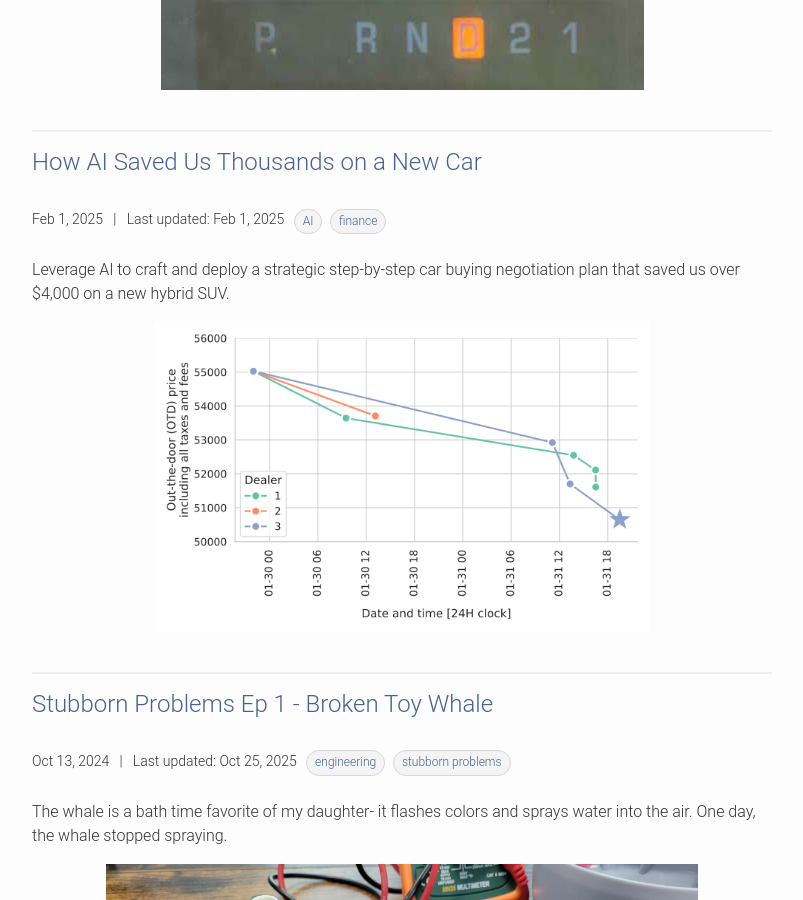
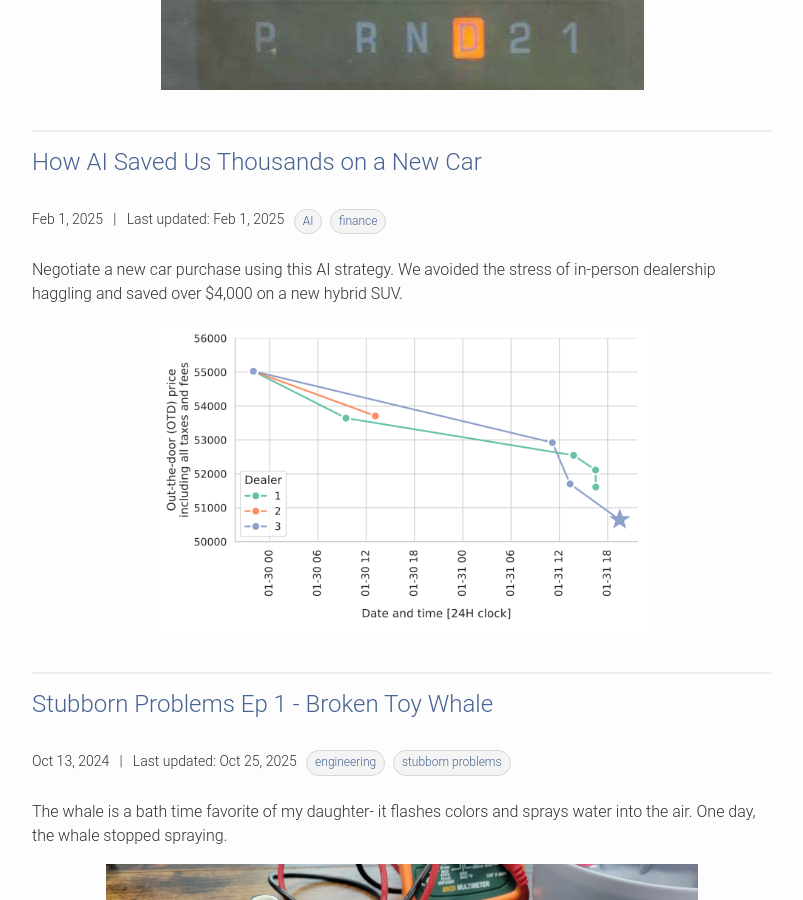
Before and after one commit to dcroote/dcroote.github.io, a Jekyll site: the page built from index.html, in a window 1280 px wide and 900 px high, scrolled down 8192 px. Shown: the whole window, without its empty margins (238-1041 px from the left). Built offline with Jekyll 4.4.1, drawn with Linux system fonts in a browser that asks for light colours; some web fonts are replaced.

Commit message:
fix: post description

```diff
--- a/_posts/2025-02-01-ai-car-negotiations.md
+++ b/_posts/2025-02-01-ai-car-negotiations.md
@@ -5,7 +5,7 @@ image: images/ai-car-negotiations/otd-price-negotiations.webp
 image-alt: Visualization of out-the-door price negotiations
 last_modified_at: 2025-02-01 17:00:00 -0700
 comments: false
-description: Leverage AI to craft and deploy a strategic step-by-step car buying negotiation plan that saved us over $4,000 on a new hybrid SUV.
+description: Negotiate a new car purchase using this AI strategy. We avoided the stress of in-person dealership haggling and saved over $4,000 on a new hybrid SUV.
 tags: [AI, finance]
 discuss_on_twitter: https://x.com/DerekCroote/status/1894186422128840932
 ---
```
